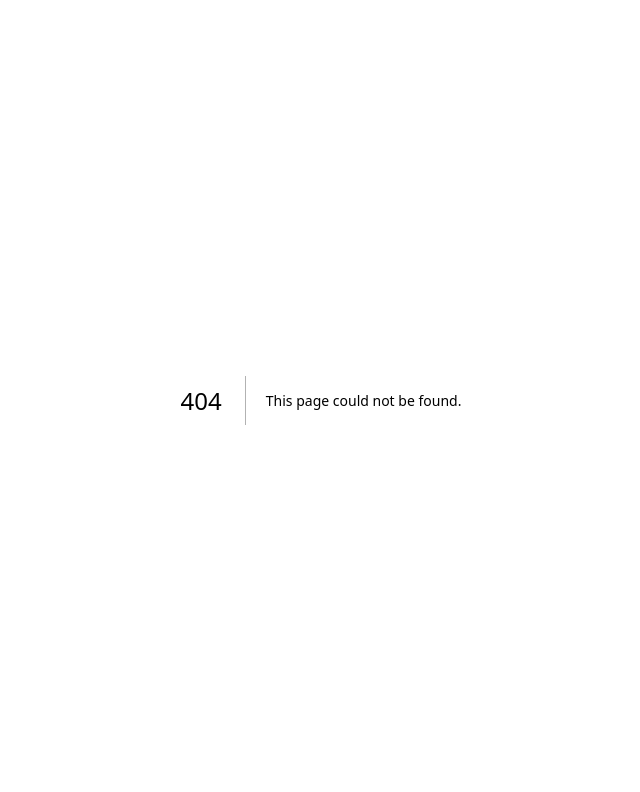
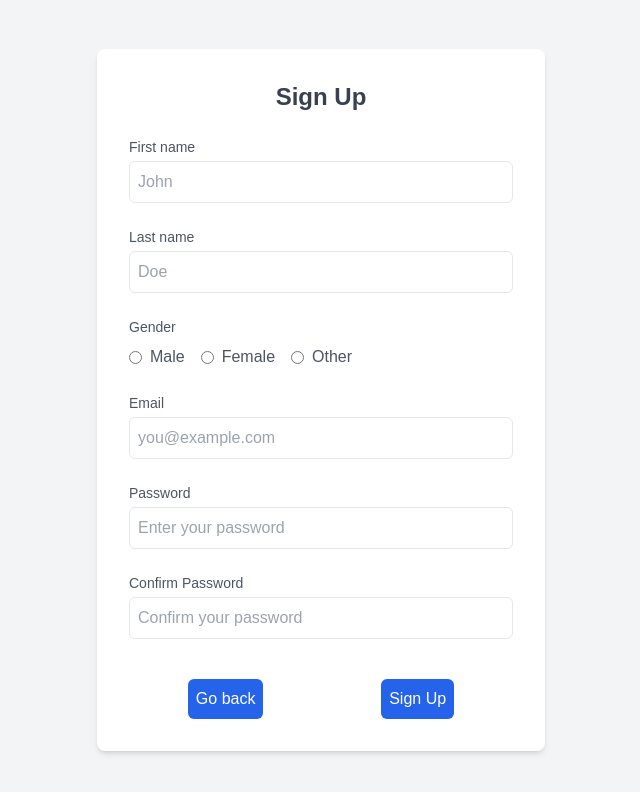
Before and after one commit to Albatraoz12/Health-Notes, a Next.js app: page /signup in a window 1280 px wide. Before the commit this address had no page. Shown: the top 792 px of the page, without its empty margins (319-959 px from the left). Built offline with nearby package versions, Linux system fonts and the light colour scheme.

Commit message:
add styling for all pages and components

```diff
--- a/app/components/Form.tsx
+++ b/app/components/Form.tsx
@@ -1,4 +1,5 @@
 'use client';
+import Link from 'next/link';
 import React, { useState } from 'react';
 
 const Form = () => {
@@ -6,9 +7,18 @@ const Form = () => {
   const [password, setPassword] = useState('');
 
   return (
-    <form className='flex flex-col justify-center items-center gap-4'>
-      <div>
-        <label htmlFor='username' className='px-3'>
+    <main className='flex justify-center items-center min-h-screen bg-gray-100 dark:bg-gray-900 w-[90%] md:w-[auto]'>
+      <div className=''>
+        <form className='bg-white dark:bg-gray-800 p-8 rounded-lg shadow-md w-full max-w-sm flex flex-col gap-6'>
+          <h2 className='text-2xl font-semibold text-center text-gray-700 dark:text-gray-100'>
+            Sign In
+          </h2>
+
+          <div className='flex flex-col'>
+            <label
+              htmlFor='username'
+              className='text-sm font-medium text-gray-600 dark:text-gray-300 px-1'
+            >
               Username
             </label>
             <input
@@ -18,11 +28,15 @@ const Form = () => {
               placeholder='John@doe.com'
               onChange={(e) => setUsername(e.target.value)}
               value={username}
-          className='text-black p-1 focus:outline-none align-middle'
+              className='mt-1 p-2 border rounded-md focus:outline-none focus:ring-2 focus:ring-green-500 dark:bg-gray-700 dark:border-gray-600 dark:text-gray-200 dark:placeholder-gray-400'
             />
           </div>
-      <div>
-        <label htmlFor='password' className='px-3'>
+
+          <div className='flex flex-col'>
+            <label
+              htmlFor='password'
+              className='text-sm font-medium text-gray-600 dark:text-gray-300 px-1'
+            >
               Password
             </label>
             <input
@@ -32,24 +46,27 @@ const Form = () => {
               placeholder='Password'
               onChange={(e) => setPassword(e.target.value)}
               value={password}
-          className='text-black p-1 focus:outline-none align-middle'
+              className='mt-1 p-2 border rounded-md focus:outline-none focus:ring-2 focus:ring-green-500 dark:bg-gray-700 dark:border-gray-600 dark:text-gray-200 dark:placeholder-gray-400'
             />
           </div>
-      <div className='flex gap-3'>
+
+          <div className='flex gap-3 justify-center'>
             <button
               type='button'
-          className='border-green-600 border rounded p-1 px-3 hover:bg-green-600 hover:text-stone-50'
+              className='p-2 px-4 bg-green-600 text-white rounded-md hover:bg-green-700 focus:outline-none focus:ring-2 focus:ring-green-500'
             >
               Sign in
             </button>
-        <button
-          type='button'
-          className='border-green-600 border rounded p-1 px-3 hover:bg-green-600 hover:text-stone-50'
+            <Link
+              href='/signup'
+              className='p-2 px-4 bg-gray-200 dark:bg-gray-700 text-gray-800 dark:text-gray-200 rounded-md hover:bg-green-600 hover:text-white focus:outline-none focus:ring-2 focus:ring-green-500'
             >
               Sign up
-        </button>
+            </Link>
           </div>
         </form>
+      </div>
+    </main>
   );
 };
 
--- a/app/page.tsx
+++ b/app/page.tsx
@@ -2,13 +2,19 @@ import Form from './components/Form';
 
 export default function Home() {
   return (
-    <main className='flex flex-col justify-around items-center gap-6 mt-10'>
-      <div className='text-center'>
-        <h1 className='text-3xl mb-2'>Health App</h1>
-        <p>Welcome, open your hearth and write down your thoughts</p>
-      </div>
-      <div>
-        <Form />
+    <main className='flex flex-col justify-center items-center min-h-screen bg-gray-100 dark:bg-gray-900 p-4'>
+      <div className='w-[90%] md:w-[auto]'>
+        <div className='text-center'>
+          <h1 className='text-4xl font-bold text-gray-800 dark:text-gray-100 mb-2'>
+            Health App
+          </h1>
+          <p className='text-lg text-gray-600 dark:text-gray-300'>
+            Welcome, open your heart and write down your thoughts
+          </p>
+        </div>
+        <div className='w-full max-w-md'>
+          <Form />
+        </div>
       </div>
     </main>
   );
--- /dev/null
+++ b/app/signup/page.tsx
@@ -0,0 +1,165 @@
+import Link from 'next/link';
+import React from 'react';
+
+const Signup = () => {
+  return (
+    <main className='flex justify-center items-center min-h-screen bg-gray-100 dark:bg-gray-900'>
+      <form className='bg-white dark:bg-gray-800 p-8 rounded-lg shadow-md w-full max-w-md flex flex-col gap-6'>
+        <h2 className='text-2xl font-semibold text-center text-gray-700 dark:text-gray-100'>
+          Sign Up
+        </h2>
+
+        <div className='flex flex-col'>
+          <label
+            htmlFor='firstName'
+            className='text-sm font-medium text-gray-600 dark:text-gray-300'
+          >
+            First name
+          </label>
+          <input
+            type='text'
+            id='firstName'
+            name='firstName'
+            placeholder='John'
+            className='mt-1 p-2 border rounded-md focus:outline-none focus:ring-2 focus:ring-blue-500 dark:bg-gray-700 dark:border-gray-600 dark:text-gray-200 dark:placeholder-gray-400'
+          />
+        </div>
+
+        <div className='flex flex-col'>
+          <label
+            htmlFor='lastName'
+            className='text-sm font-medium text-gray-600 dark:text-gray-300'
+          >
+            Last name
+          </label>
+          <input
+            type='text'
+            id='lastName'
+            name='lastName'
+            placeholder='Doe'
+            className='mt-1 p-2 border rounded-md focus:outline-none focus:ring-2 focus:ring-blue-500 dark:bg-gray-700 dark:border-gray-600 dark:text-gray-200 dark:placeholder-gray-400'
+          />
+        </div>
+
+        {/* Gender selection */}
+        <div className='flex flex-col'>
+          <label className='text-sm font-medium text-gray-600 dark:text-gray-300'>
+            Gender
+          </label>
+          <div className='flex gap-4 mt-2'>
+            <div className='flex items-center'>
+              <input
+                type='radio'
+                id='male'
+                name='gender'
+                value='male'
+                className='focus:ring-2 focus:ring-blue-500 dark:bg-gray-700 dark:border-gray-600'
+              />
+              <label
+                htmlFor='male'
+                className='ml-2 text-gray-600 dark:text-gray-300'
+              >
+                Male
+              </label>
+            </div>
+            <div className='flex items-center'>
+              <input
+                type='radio'
+                id='female'
+                name='gender'
+                value='female'
+                className='focus:ring-2 focus:ring-blue-500 dark:bg-gray-700 dark:border-gray-600'
+              />
+              <label
+                htmlFor='female'
+                className='ml-2 text-gray-600 dark:text-gray-300'
+              >
+                Female
+              </label>
+            </div>
+            <div className='flex items-center'>
+              <input
+                type='radio'
+                id='other'
+                name='gender'
+                value='other'
+                className='focus:ring-2 focus:ring-blue-500 dark:bg-gray-700 dark:border-gray-600'
+              />
+              <label
+                htmlFor='other'
+                className='ml-2 text-gray-600 dark:text-gray-300'
+              >
+                Other
+              </label>
+            </div>
+          </div>
+        </div>
+
+        {/* Additional fields */}
+        <div className='flex flex-col'>
+          <label
+            htmlFor='email'
+            className='text-sm font-medium text-gray-600 dark:text-gray-300'
+          >
+            Email
+          </label>
+          <input
+            type='email'
+            id='email'
+            name='email'
+            placeholder='you@example.com'
+            className='mt-1 p-2 border rounded-md focus:outline-none focus:ring-2 focus:ring-blue-500 dark:bg-gray-700 dark:border-gray-600 dark:text-gray-200 dark:placeholder-gray-400'
+          />
+        </div>
+
+        <div className='flex flex-col'>
+          <label
+            htmlFor='password'
+            className='text-sm font-medium text-gray-600 dark:text-gray-300'
+          >
+            Password
+          </label>
+          <input
+            type='password'
+            id='password'
+            name='password'
+            placeholder='Enter your password'
+            className='mt-1 p-2 border rounded-md focus:outline-none focus:ring-2 focus:ring-blue-500 dark:bg-gray-700 dark:border-gray-600 dark:text-gray-200 dark:placeholder-gray-400'
+          />
+        </div>
+
+        <div className='flex flex-col'>
+          <label
+            htmlFor='confirmPassword'
+            className='text-sm font-medium text-gray-600 dark:text-gray-300'
+          >
+            Confirm Password
+          </label>
+          <input
+            type='password'
+            id='confirmPassword'
+            name='confirmPassword'
+            placeholder='Confirm your password'
+            className='mt-1 p-2 border rounded-md focus:outline-none focus:ring-2 focus:ring-blue-500 dark:bg-gray-700 dark:border-gray-600 dark:text-gray-200 dark:placeholder-gray-400'
+          />
+        </div>
+        <div className='flex justify-around items-center'>
+          <Link
+            href='/'
+            className='mt-4 p-2 bg-blue-600 text-white rounded-md hover:bg-blue-700 focus:outline-none focus:ring-2 focus:ring-blue-500 dark:bg-blue-500 dark:hover:bg-blue-600'
+          >
+            Go back
+          </Link>
+          <button
+            type='submit'
+            className='mt-4 p-2 bg-blue-600 text-white rounded-md hover:bg-blue-700 focus:outline-none focus:ring-2 focus:ring-blue-500 dark:bg-blue-500 dark:hover:bg-blue-600'
+          >
+            Sign Up
+          </button>
+        </div>
+      </form>
+    </main>
+  );
+};
+
+export default Signup;
```
Also changed, not shown: app/layout.tsx (+12 -12 lines). Lines whose indentation alone changed are shown as unchanged.
